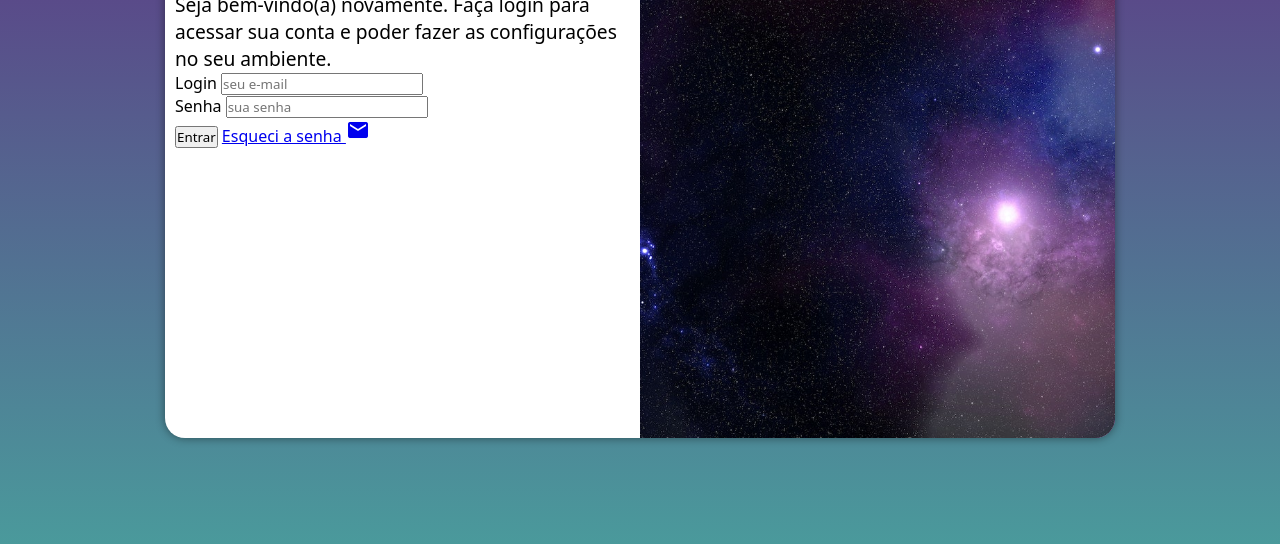
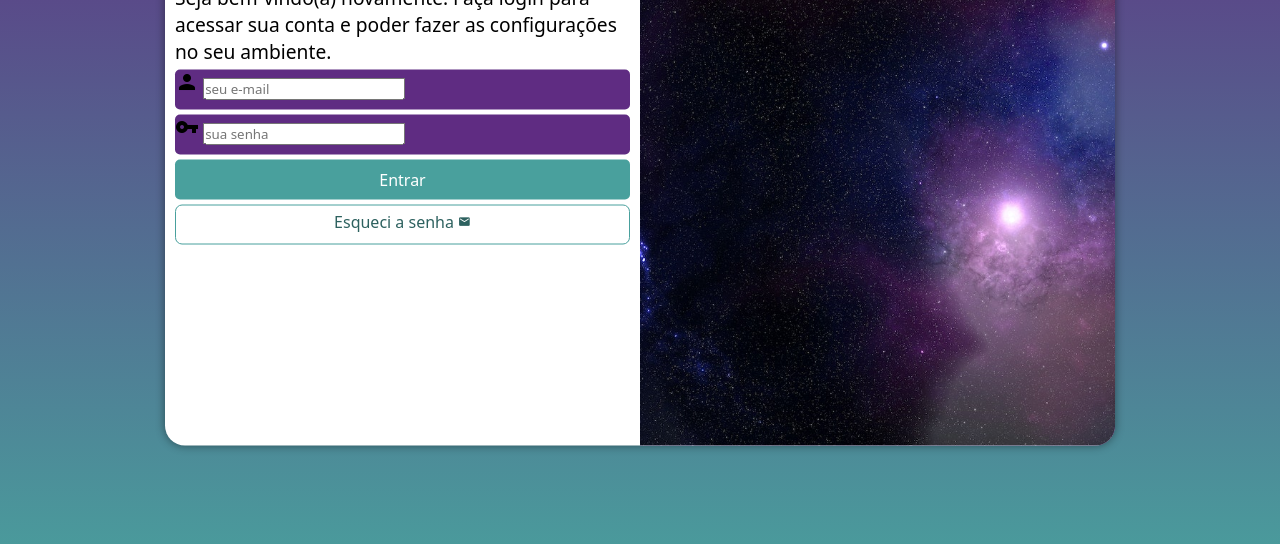
Before and after one commit to asuelenbarros/projeto-login, a plain HTML site: page index.html in a window 1280 px wide. Shown: the part 212-756 px from the top of the page. Drawn offline with Linux system fonts and the light colour scheme.

Commit message:
editei os icones

```diff
--- a/estilos/style.css
+++ b/estilos/style.css
@@ -34,7 +34,7 @@ section#login {
 
     background-color: white;
     width: 250px;
-    height: 500px;
+    height: 515px;
     border-radius: 20px;
     box-shadow: 0px 0px 10px rgba(0, 0, 0, 0.455);
 
@@ -63,3 +63,54 @@ div#formulario > h1 {
 div#formulario > p {
     font-size: 0.8em;
 }
+form > div.campo {
+    background-color: #5f2c82;
+    display: block;
+    width: 100%;
+    height: 40px;
+    border-radius: 5px;
+    margin: 5px 0px;
+}
+div.campo > label {
+    display: none;
+
+}
+
+form > input[type=submit] {
+    display: block;
+    font-size: 1em;
+    width: 100%;
+    height: 40px;
+    background-color: #49a09d;
+    color: white;
+    border: none;
+    border-radius: 5px;
+    cursor: pointer;
+
+}
+form > input[type=submit]:hover {
+    background-color: #2d615f;
+}
+
+form > a.botao {
+    display: block;
+    text-align: center;
+    font-size: 1em;
+    width: 100%;
+    height: 40px;
+    padding-top: 5px;
+    margin-top: 5px;
+    background-color: white;
+    color: #2d615f;
+    border: 1px solid #49a09d;
+    border-radius: 7px;
+    text-decoration: none;
+}
+
+form > a.botao:hover {
+    background-color: #6cd3cf;
+}
+
+form > a.botao > span {
+    font-size: 0.8em;
+}
--- a/index.html
+++ b/index.html
@@ -20,19 +20,19 @@
                 <p>Seja bem-vindo(a) novamente. Faça login para acessar sua conta e poder fazer as configurações no seu ambiente. </p>
                 <form action="login.php" method="post" autocomplete="on">
                     <div class="campo">
+                        <span class="material-icons">person</span>
+                        <input type="email" name="login" id="ilogin" placeholder="seu e-mail" autocomplete="email" required maxlength="30">
                         <label for="ilogin">Login</label>
-                        <input type="email" name="login" id="ilogin" placeholder="seu e-mail" autocomplete="email" required maxlength="30">
-
                     </div>
 
                     <div class="campo">
+                        <span class="material-icons">vpn_key</span>
+                        <input type="password" name="senha" id="isenha" placeholder="sua senha" autocomplete="current-password" required minlength="8" maxlength="20">
+                       <label for="isenha">Senha</label>
+                    </div>
 
-                        <label for="isenha">Senha</label>
-                        <input type="password" name="senha" id="isenha" placeholder="sua senha" autocomplete="current-password" required minlength="8" maxlength="20">
-
-                    </div>
                     <input type="submit" value="Entrar">
-                    <a href="esqueci.html">
+                    <a href="esqueci.html" class="botao">
                         Esqueci a senha <span class="material-icons">mail</span>
 
                     </a>
```
